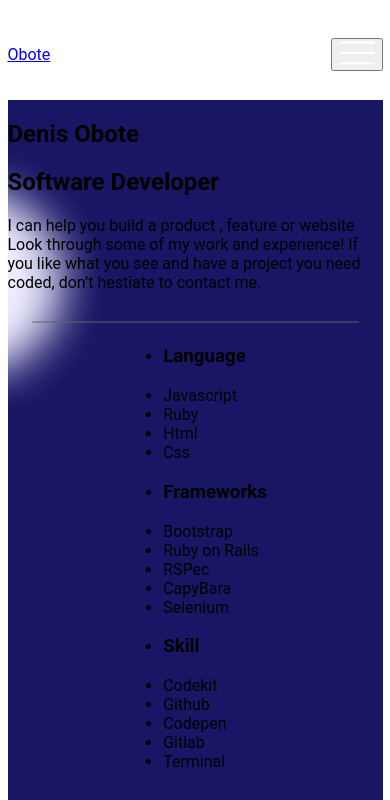
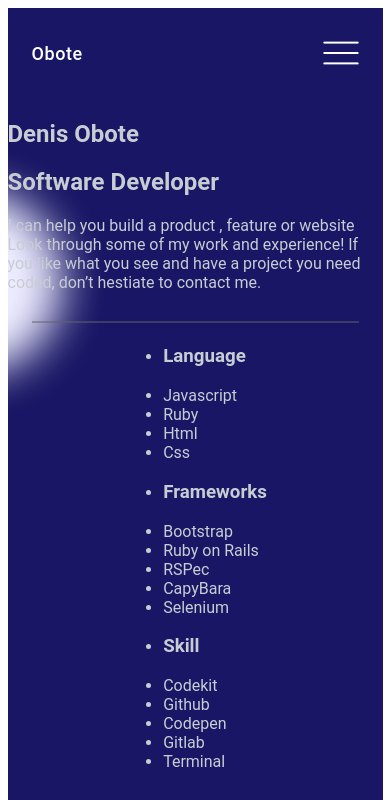
Before and after one commit to Obote/portfolio-mobileversion, a website: page index.html in a window 390 px wide. Shown: the top 800 px of the page. Drawn offline with Linux system fonts and the light colour scheme.

Commit message:
Add add hamburger style

```diff
--- a/style.css
+++ b/style.css
@@ -7,8 +7,8 @@ body {
   align-items: center;
   width: auto;
   height: auto;
-    font-family: Roboto,sans-serif;
-    color: c8cdd4;
+  font-family: Roboto, sans-serif;
+  color: #c8cdd4;
 }
 
 .navbar header {
@@ -18,6 +18,7 @@ body {
   display: flex;
   justify-content: space-between;
   align-items: center;
+  background-color: #191765;
 }
 
 main {
@@ -30,5 +31,39 @@ main {
   background-repeat: no-repeat;
   background-position-x: -180px;
   background-position-y: 40px;
+}
 
+header a {
+  font-family: Roboto, sans-serif;
+  font-size: 18px;
+  font-style: normal;
+  font-weight: 500;
+  line-height: 16px;
+  letter-spacing: 0.03em;
+  text-align: center;
+  color: #fff;
+  text-decoration: none;
+  padding-left: 24px;
+  padding-right: 24px;
 }
+
+.hamburger {
+  background-color: #191765;
+  border: #191765;
+  padding-right: 24px;
+}
+
+.hamburger :hover {
+  background-color: #e5e5e5;
+}
+
+.hamburger:focus {
+  outline: none;
+  box-shadow: 0 0 0 3px #7d73fc;
+}
+
+.hamburger:active {
+  background-color: #e5e5e5;
+  border-color: #acb7c3;
+  color: #acb7c3;
+}
```
Lines whose indentation alone changed are shown as unchanged.
